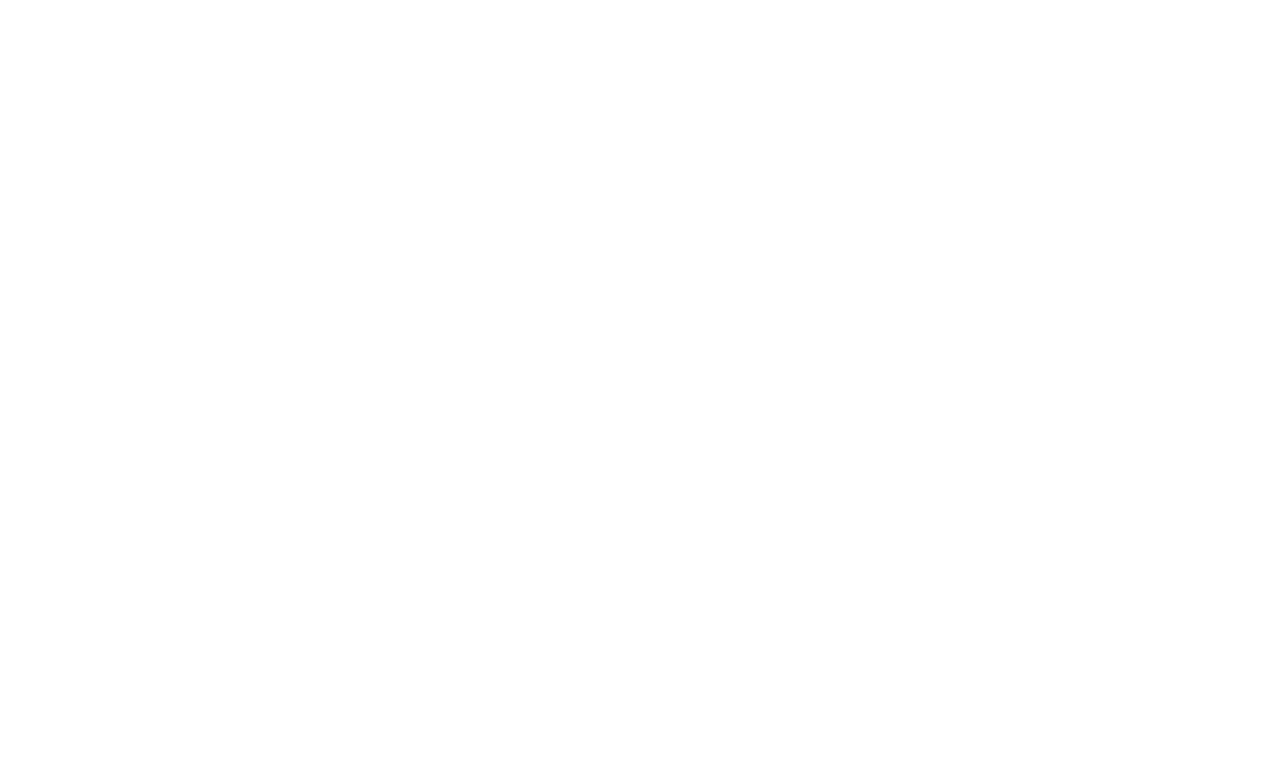
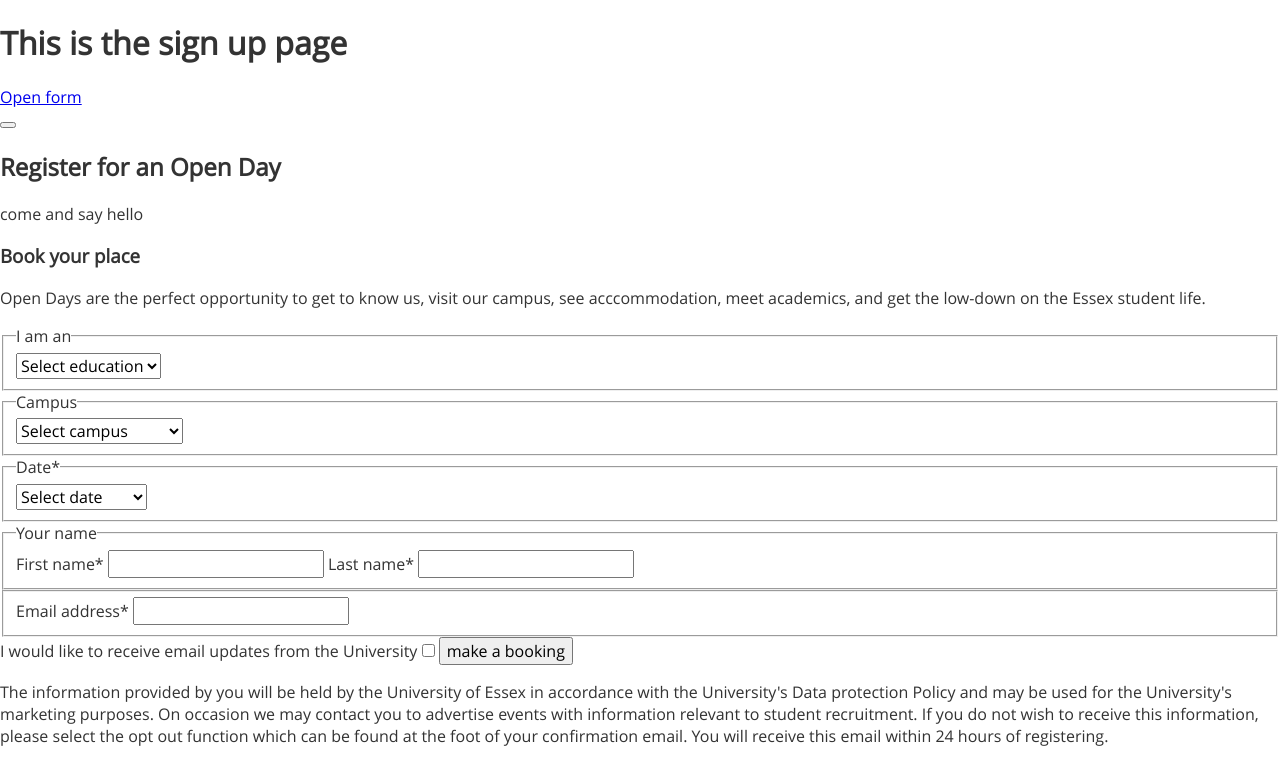
Before and after one commit to Eugene-94/form-markup-validation, a website: page source/index.html in a window 1280 px wide. Drawn offline with nearby package versions, Linux system fonts and the light colour scheme; files that its build step writes are made by us from their sources.

Commit message:
Разметка страницы

```diff
--- a/source/index.html
+++ b/source/index.html
@@ -7,6 +7,90 @@
     <link rel="stylesheet" href="css/style.min.css">
   </head>
   <body>
+    <main class="index-content">
+      <h1 class="index-content__title">This is the sign up page</h1>
+      <section class="sign-up">
+        <h2 class="visually-hidden">Registration form button</h2>
 
+        <a class="sign-up__btn" href="#">Open form</a>
+      </section>
+
+      <section class="modal">
+        <button class="modal__close">
+          <span class="visually-hidden">Close window</span>
+        </button>
+        <h2 class="modal__title">Register for an Open Day</h2>
+        <p class="modal__promo">come and say hello</p>
+
+        <section class="form-section">
+          <h3 class="form-section__title">Book your place</h3>
+          <p class="form-section__intro">
+            Open Days are the perfect opportunity to get to know us,
+            visit our campus, see acccommodation, meet academics, and get the low-down on the Essex student life.
+          </p>
+
+          <form class="form" action="#" method="post">
+            <fieldset class="form__fieldset">
+              <legend class="form__input-title">I am an</legend>
+              <select name="education" id="education">
+                <option value="" disabled selected hidden>Select education</option>
+                <option value="value1">Lorem Ipsum</option>
+                <option value="value2">Lorem Ipsum</option>
+                <option value="value3">Lorem Ipsum</option>
+              </select>
+            </fieldset>
+
+            <fieldset class="form__fieldset">
+              <legend class="form__input-title">Campus</legend>
+              <select name="campus" id="campus">
+                <option value="" disabled selected hidden>Select campus</option>
+                <option value="value1">Colchester Campus</option>
+                <option value="value2">Lorem Ipsum</option>
+                <option value="value3">Lorem Ipsum</option>
+              </select>
+            </fieldset>
+
+
+            <fieldset class="form__fieldset">
+              <legend class="form__input-title">Date*</legend>
+              <select name="campus" id="campus">
+                <option value="" disabled selected hidden>Select date</option>
+                <option value="12">Sat 12th June</option>
+                <option value="13">Sun 13th June</option>
+                <option value="14">Mon 14th June</option>
+              </select>
+            </fieldset>
+
+            <fieldset class="form__fieldset">
+              <legend class="form__input-title">Your name</legend>
+
+              <label class="form__input-title" for="first-name">First name*</label>
+              <input id="first-name" type="text" name="first-name" required>
+
+              <label class="form__input-title" for="last-name">Last name*</label>
+              <input id="last-name" type="text" name="last-name" required>
+            </fieldset>
+
+            <fieldset>
+              <label class="form__input-title" for="email">Email address*</label>
+              <input id="email" type="email" name="email" required>
+            </fieldset>
+
+            <label for="subscribe">I would like to receive email updates from the University</label>
+            <input id="subscribe" type="checkbox" name="subscribe" value="updatesletters">
+
+            <button type="submit" name="submit">make a booking</button>
+          </form>
+
+          <p class="form-section__data-protection">
+            The information provided by you will be held by the University of Essex in accordance with the University's
+            Data protection Policy and may be used for the University's marketing purposes. On occasion we may contact you to
+            advertise events with information relevant to student recruitment. If you do not wish to receive this information,
+            please select the opt out function which can be found at the foot of your confirmation email. You will receive this
+            email within 24 hours of registering.
+          </p>
+        </section>
+      </section>
+    </main>
   </body>
 </html>
--- /dev/null
+++ b/source/sass/global.scss
@@ -0,0 +1,22 @@
+@font-face {
+  font-family: "OpenSans";
+  font-style: normal;
+  font-weight: 400;
+  src: local("OpenSans"),
+    url("../fonts/opensans.woff2") format("woff2"),
+    url("../fonts/opensans.woff") format("woff");
+}
+
+body {
+  font-family: "OpenSans", "Arial", sans-serif;
+  color: #333333;
+}
+
+.visually-hidden {
+  position: absolute;
+  clip: rect(0 0 0 0);
+  width: 1px;
+  height: 1px;
+  margin: -1px;
+  overflow: hidden;
+}
--- a/source/sass/style.scss
+++ b/source/sass/style.scss
@@ -1 +1,2 @@
 @import "normalize.scss";
+@import "global.scss";
```
Also changed, not shown: source/fonts/opensans.woff (added), source/fonts/opensans.woff2 (added).
